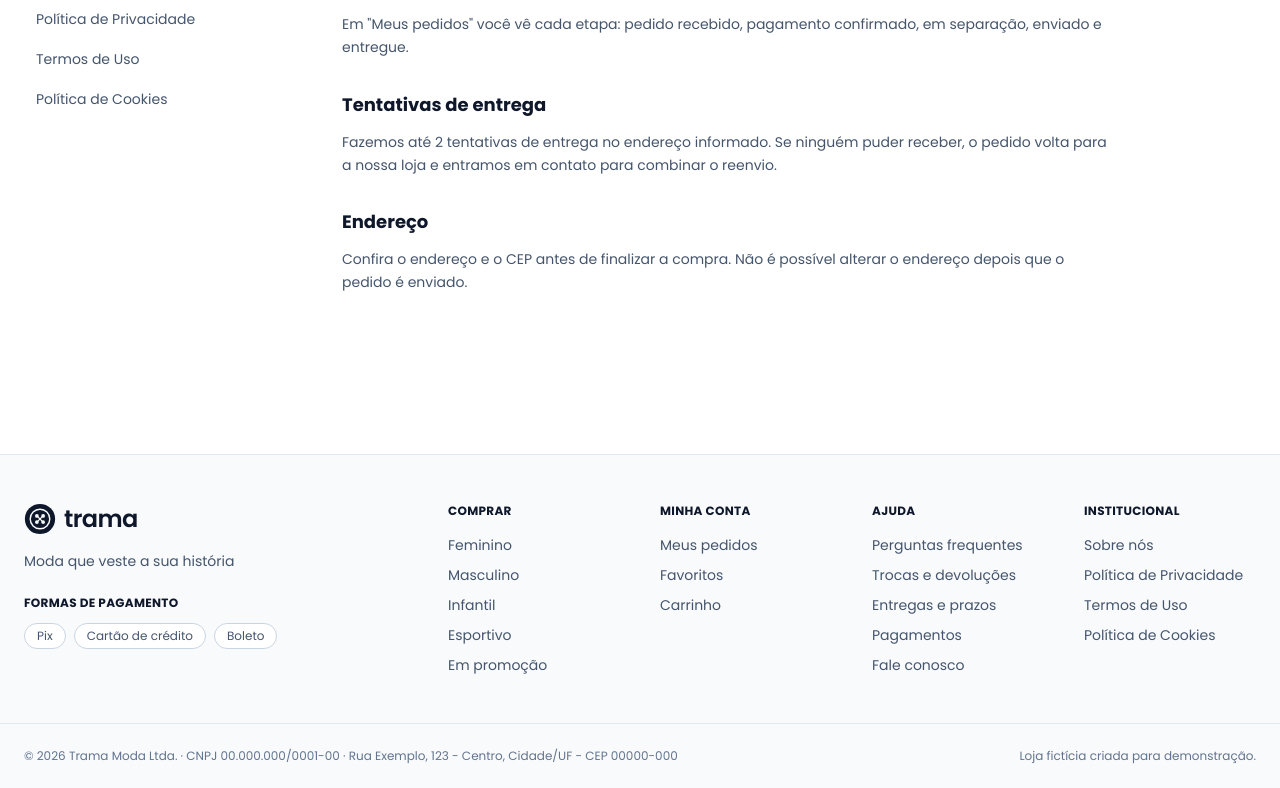
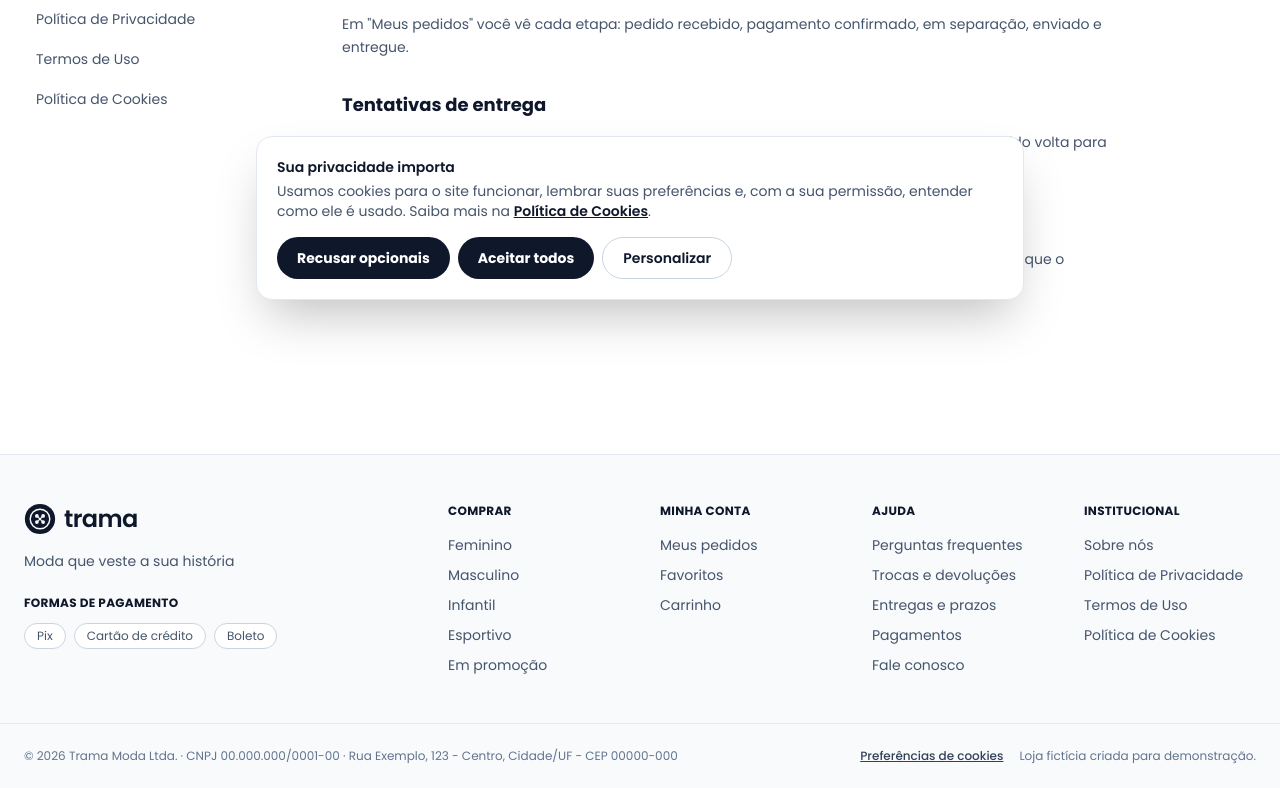
Before and after one commit to arthur-luiss/e-commerce-fast-model, a React (Vite) app: page /institucional/entregas-e-prazos in a window 1280 px wide. Shown: the part 484-1272 px from the top of the page. Built offline with nearby package versions, Linux system fonts and the light colour scheme.

Commit message:
feat(cookies): cria aviso de cookies LGPD com personalização e reabertura pelo rodapé

```diff
--- a/src/App.jsx
+++ b/src/App.jsx
@@ -21,6 +21,8 @@ import Footer from "./components/Footer";
 import NotFound from "./pages/NotFound";
 import InfoPage from "./pages/InfoPage";
 import Contact from "./pages/Contact";
+import ConsentProvider from "./context/ConsentProvider";
+import CookieBanner from "./components/CookieBanner";
 
 function Layout() {
   const { pathname } = useLocation();
@@ -51,6 +53,7 @@ function Layout() {
         </Routes>
       </main>
       <Footer />
+      <CookieBanner />
     </div>
   );
 }
@@ -61,7 +64,9 @@ export default function App() {
       <CartProvider>
         <FavoritesProvider>
           <ReviewsProvider>
-            <Layout />
+            <ConsentProvider>
+              <Layout />
+            </ConsentProvider>
           </ReviewsProvider>
         </FavoritesProvider>
       </CartProvider>
--- /dev/null
+++ b/src/components/CookieBanner.jsx
@@ -0,0 +1,130 @@
+import { useEffect, useRef, useState } from 'react';
+import { Link } from 'react-router-dom';
+import { cookieCategories } from '../config/cookies';
+import { useConsent } from '../hooks/useConsent';
+
+const solid = 'rounded-full bg-slate-900 px-5 py-2.5 text-sm font-bold text-white hover:bg-slate-700';
+const outline =
+  'rounded-full border border-slate-300 px-5 py-2.5 text-sm font-semibold hover:border-slate-900';
+
+function PreferencesDialog({ initial, onSave, onClose }) {
+  const ref = useRef(null);
+  const [choices, setChoices] = useState(initial);
+
+  useEffect(() => {
+    const dialog = ref.current;
+    if (dialog && !dialog.open) dialog.showModal(); // foco preso, Esc e fundo escurecido vêm do navegador
+  }, []);
+
+  return (
+    <dialog
+      ref={ref}
+      onClose={onClose}
+      onClick={(e) => e.target === ref.current && onClose()} // clique no fundo fecha
+      aria-labelledby="cookie-dialog-title"
+      className="m-auto w-11/12 max-w-lg rounded-2xl p-0 text-slate-900 backdrop:bg-black/50"
+    >
+      <div className="p-6">
+        <h2 id="cookie-dialog-title" className="text-lg font-bold">
+          Preferências de cookies
+        </h2>
+        <p className="mt-1 text-sm text-slate-500">
+          Escolha quais cookies você permite. Você pode mudar isso quando quiser.{' '}
+          <Link
+            to="/institucional/politica-de-cookies"
+            onClick={onClose}
+            className="font-semibold text-slate-900 underline"
+          >
+            Política de Cookies
+          </Link>
+        </p>
+
+        <ul className="mt-4 divide-y divide-slate-100">
+          {cookieCategories.map((c) => (
+            <li key={c.id} className="flex gap-4 py-4">
+              <input
+                id={`cookie-${c.id}`}
+                type="checkbox"
+                checked={c.required || Boolean(choices[c.id])}
+                disabled={c.required}
+                onChange={(e) => setChoices((s) => ({ ...s, [c.id]: e.target.checked }))}
+                className="mt-1 h-5 w-5 shrink-0 accent-slate-900"
+              />
+              <label htmlFor={`cookie-${c.id}`}>
+                <span className="block text-sm font-semibold">
+                  {c.label}
+                  {c.required && <span className="ml-2 text-xs font-normal text-slate-400">Sempre ativos</span>}
+                </span>
+                <span className="mt-1 block text-sm text-slate-600">{c.description}</span>
+              </label>
+            </li>
+          ))}
+        </ul>
+
+        <div className="mt-4 flex flex-col gap-2 sm:flex-row">
+          <button onClick={() => onSave(choices)} className={solid}>
+            Salvar minhas escolhas
+          </button>
+          <button onClick={() => onSave({ analytics: true, marketing: true })} className={outline}>
+            Aceitar todos
+          </button>
+        </div>
+      </div>
+    </dialog>
+  );
+}
+
+export default function CookieBanner() {
+  const {
+    consent,
+    allowed,
+    acceptAll,
+    rejectOptional,
+    preferencesOpen,
+    openPreferences,
+    closePreferences,
+    savePreferences,
+  } = useConsent();
+
+  return (
+    <>
+      {!consent && (
+        <div
+          role="region"
+          aria-label="Aviso de cookies"
+          className="fixed inset-x-4 bottom-4 z-40 mx-auto max-w-3xl rounded-2xl border border-slate-200 bg-white p-5 shadow-2xl"
+        >
+          <p className="text-sm font-semibold">Sua privacidade importa</p>
+          <p className="mt-1 text-sm text-slate-600">
+            Usamos cookies para o site funcionar, lembrar suas preferências e, com a sua permissão, entender como
+            ele é usado. Saiba mais na{' '}
+            <Link to="/institucional/politica-de-cookies" className="font-semibold text-slate-900 underline">
+              Política de Cookies
+            </Link>
+            .
+          </p>
+
+          <div className="mt-4 flex flex-col gap-2 sm:flex-row">
+            <button onClick={rejectOptional} className={solid}>
+              Recusar opcionais
+            </button>
+            <button onClick={acceptAll} className={solid}>
+              Aceitar todos
+            </button>
+            <button onClick={openPreferences} className={outline}>
+              Personalizar
+            </button>
+          </div>
+        </div>
+      )}
+
+      {preferencesOpen && (
+        <PreferencesDialog
+          initial={{ analytics: allowed.analytics, marketing: allowed.marketing }}
+          onSave={savePreferences}
+          onClose={closePreferences}
+        />
+      )}
+    </>
+  );
+}
--- a/src/components/Footer.jsx
+++ b/src/components/Footer.jsx
@@ -1,7 +1,8 @@
 import { Link } from 'react-router-dom';
 import { brand } from '../config/brand';
+import { siteLinkGroups } from '../data/pages';
+import { useConsent } from '../hooks/useConsent';
 import Logo from './Logo';
-import { siteLinkGroups } from '../data/pages';
 
 const { company } = brand;
 const YEAR = new Date().getFullYear();
@@ -31,6 +32,8 @@ const columns = [
 const payments = ['Pix', 'Cartão de crédito', 'Boleto'];
 
 export default function Footer() {
+  const { openPreferences } = useConsent(); // o hook fica aqui dentro do componente
+
   return (
     <footer className="mt-20 border-t border-slate-200 bg-slate-50 text-sm text-slate-600">
       <div className="mx-auto grid max-w-7xl gap-10 px-6 py-12 sm:grid-cols-2 lg:grid-cols-6">
@@ -73,7 +76,16 @@ export default function Footer() {
           <p>
             © {YEAR} {company.legalName} · CNPJ {company.cnpj} · {company.address}
           </p>
-          <p>Loja fictícia criada para demonstração.</p>
+          <div className="flex flex-wrap items-center gap-x-4 gap-y-1">
+            <button
+              type="button"
+              onClick={openPreferences}
+              className="font-medium text-slate-700 underline hover:text-slate-900"
+            >
+              Preferências de cookies
+            </button>
+            <span>Loja fictícia criada para demonstração.</span>
+          </div>
         </div>
       </div>
     </footer>
--- a/src/pages/InfoPage.jsx
+++ b/src/pages/InfoPage.jsx
@@ -1,20 +1,27 @@
-import { Link, NavLink, useParams } from 'react-router-dom';
-import Icon from '../components/Icon';
-import { pages, siteLinkGroups } from '../data/pages';
-import { useDocumentTitle } from '../hooks/useDocumentTitle';
-import NotFound from './NotFound';
+import { Link, NavLink, useParams } from "react-router-dom";
+import Icon from "../components/Icon";
+import { pages, siteLinkGroups } from "../data/pages";
+import { useDocumentTitle } from "../hooks/useDocumentTitle";
+import NotFound from "./NotFound";
+import { useConsent } from "../hooks/useConsent";
 
 function FaqItem({ item }) {
   return (
     <details className="group border-b border-slate-200">
       <summary className="flex cursor-pointer list-none items-center justify-between gap-4 py-4 text-sm font-semibold [&::-webkit-details-marker]:hidden">
         {item.q}
-        <Icon name="chevron" className="h-4 w-4 shrink-0 transition-transform group-open:rotate-180" />
+        <Icon
+          name="chevron"
+          className="h-4 w-4 shrink-0 transition-transform group-open:rotate-180"
+        />
       </summary>
       <div className="pb-5 text-sm leading-relaxed text-slate-600">
         <p>{item.a}</p>
         {item.link && (
-          <Link to={item.link.to} className="mt-2 inline-block font-semibold text-slate-900 underline">
+          <Link
+            to={item.link.to}
+            className="mt-2 inline-block font-semibold text-slate-900 underline"
+          >
             {item.link.label}
           </Link>
         )}
@@ -25,6 +32,8 @@ function FaqItem({ item }) {
 
 function InfoContent({ page }) {
   useDocumentTitle(page.title);
+
+  const { openPreferences } = useConsent();
 
   return (
     <div className="pb-20">
@@ -40,7 +49,9 @@ function InfoContent({ page }) {
         <aside className="space-y-6 lg:col-span-1">
           {siteLinkGroups.map((group) => (
             <nav key={group.title} aria-label={group.title}>
-              <h2 className="mb-2 text-xs font-bold uppercase tracking-wide text-slate-400">{group.title}</h2>
+              <h2 className="mb-2 text-xs font-bold uppercase tracking-wide text-slate-400">
+                {group.title}
+              </h2>
               <ul className="space-y-1">
                 {group.links.map((link) => (
                   <li key={link.to}>
@@ -48,7 +59,9 @@ function InfoContent({ page }) {
                       to={link.to}
                       className={({ isActive }) =>
                         `block rounded-lg px-3 py-2 text-sm transition-colors ${
-                          isActive ? 'bg-slate-900 font-semibold text-white' : 'text-slate-600 hover:bg-slate-100'
+                          isActive
+                            ? "bg-slate-900 font-semibold text-white"
+                            : "text-slate-600 hover:bg-slate-100"
                         }`
                       }
                     >
@@ -64,10 +77,14 @@ function InfoContent({ page }) {
         <article className="max-w-3xl lg:col-span-3">
           <h1 className="text-3xl font-bold tracking-tight">{page.title}</h1>
           {page.updatedAt && (
-            <p className="mt-1 text-sm text-slate-400">Última atualização: {page.updatedAt}</p>
+            <p className="mt-1 text-sm text-slate-400">
+              Última atualização: {page.updatedAt}
+            </p>
           )}
           {page.notice && (
-            <p className="mt-6 rounded-lg bg-amber-50 p-4 text-sm text-amber-800">{page.notice}</p>
+            <p className="mt-6 rounded-lg bg-amber-50 p-4 text-sm text-amber-800">
+              {page.notice}
+            </p>
           )}
 
           {page.faq && (
@@ -82,7 +99,10 @@ function InfoContent({ page }) {
             <section key={section.heading} className="mt-8">
               <h2 className="text-lg font-bold">{section.heading}</h2>
               {section.paragraphs?.map((text) => (
-                <p key={text} className="mt-3 text-sm leading-relaxed text-slate-600">
+                <p
+                  key={text}
+                  className="mt-3 text-sm leading-relaxed text-slate-600"
+                >
                   {text}
                 </p>
               ))}
@@ -95,6 +115,15 @@ function InfoContent({ page }) {
               )}
             </section>
           ))}
+          {page.cookieButton && (
+            <button
+              type="button"
+              onClick={openPreferences}
+              className="mt-8 rounded-full bg-slate-900 px-6 py-3 text-sm font-bold text-white hover:bg-slate-700"
+            >
+              Gerenciar preferências de cookies
+            </button>
+          )}
         </article>
       </div>
     </div>
@@ -102,6 +131,7 @@ function InfoContent({ page }) {
 }
 
 export default function InfoPage() {
+
   const { slug } = useParams();
 
   // hasOwn evita que endereços como "constructor" sejam tratados como página
```
